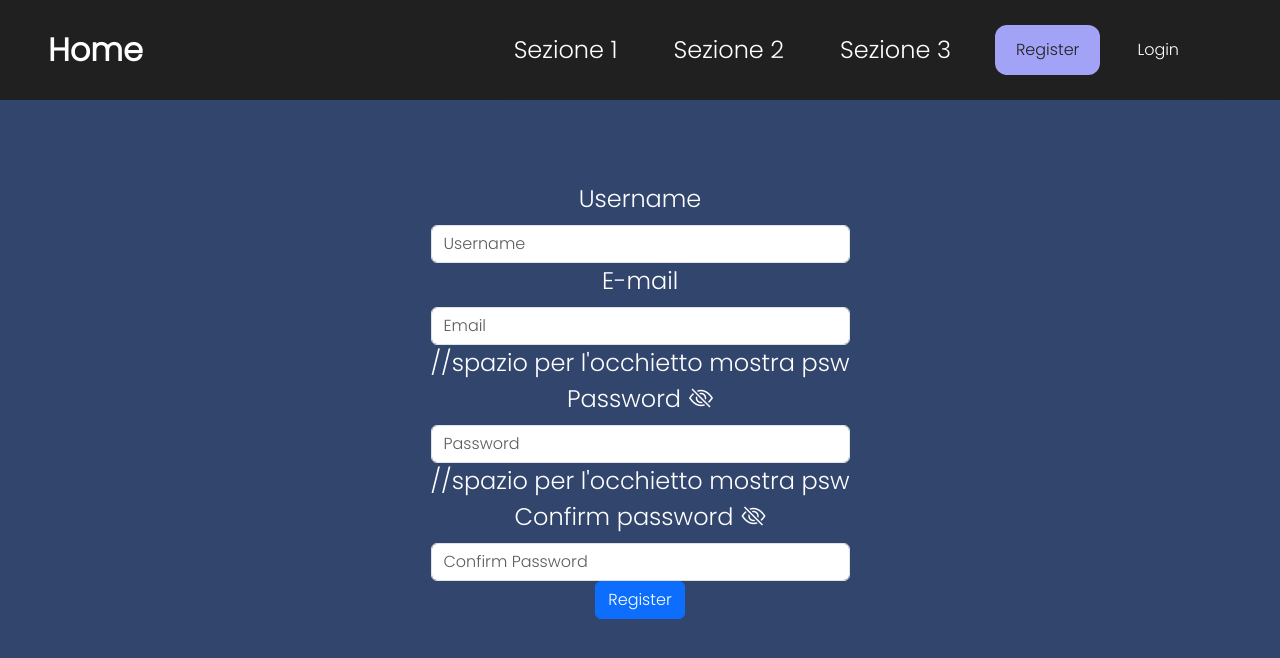
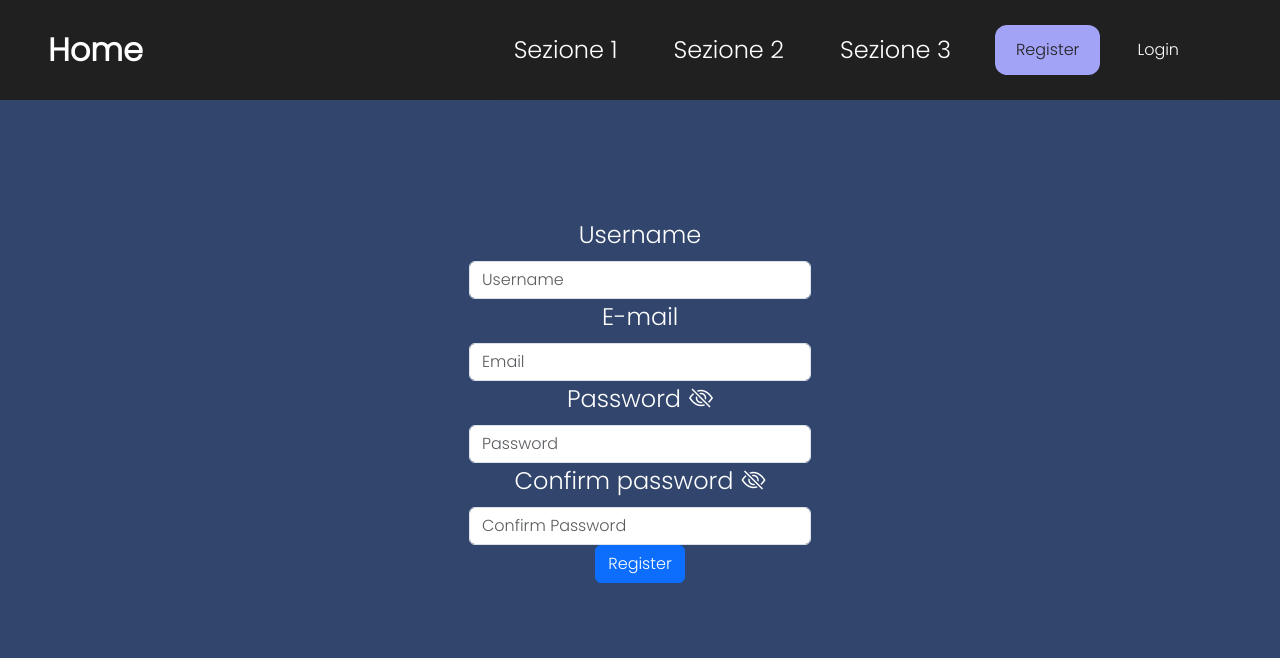
Before and after one commit to JarielGFox/new-account-manager, a React (Vite) app: page /register in a window 1280 px wide. Shown: the top 658 px of the page. Built offline with nearby package versions, Linux system fonts and the light colour scheme.

Commit message:
updated some comments

```diff
--- a/src/components/Register.tsx
+++ b/src/components/Register.tsx
@@ -90,7 +90,7 @@ const Register: React.FC = () => {
                     value={formData.email}
                 />
 
-                //spazio per l'occhietto mostra psw
+                {/* //spazio per l'occhietto mostra psw */}
                 <div>
                     <label htmlFor="password" className="form-label me-2">Password</label>
                     <i className={showPassword ? "bi bi-eye" : "bi bi-eye-slash"} onClick={handleShowPassword} role="button" title="Mostra password"></i>
@@ -105,7 +105,7 @@ const Register: React.FC = () => {
                     value={formData.password}
                 />
 
-                //spazio per l'occhietto mostra psw
+                {/* //spazio per l'occhietto mostra psw */}
                 <div>
                     <label htmlFor="password_confirmation" className="form-label me-2">Confirm password</label>
                     <i className={showPassword ? "bi bi-eye" : "bi bi-eye-slash"} onClick={handleShowPassword} role="button" title="Mostra password"></i>
```
